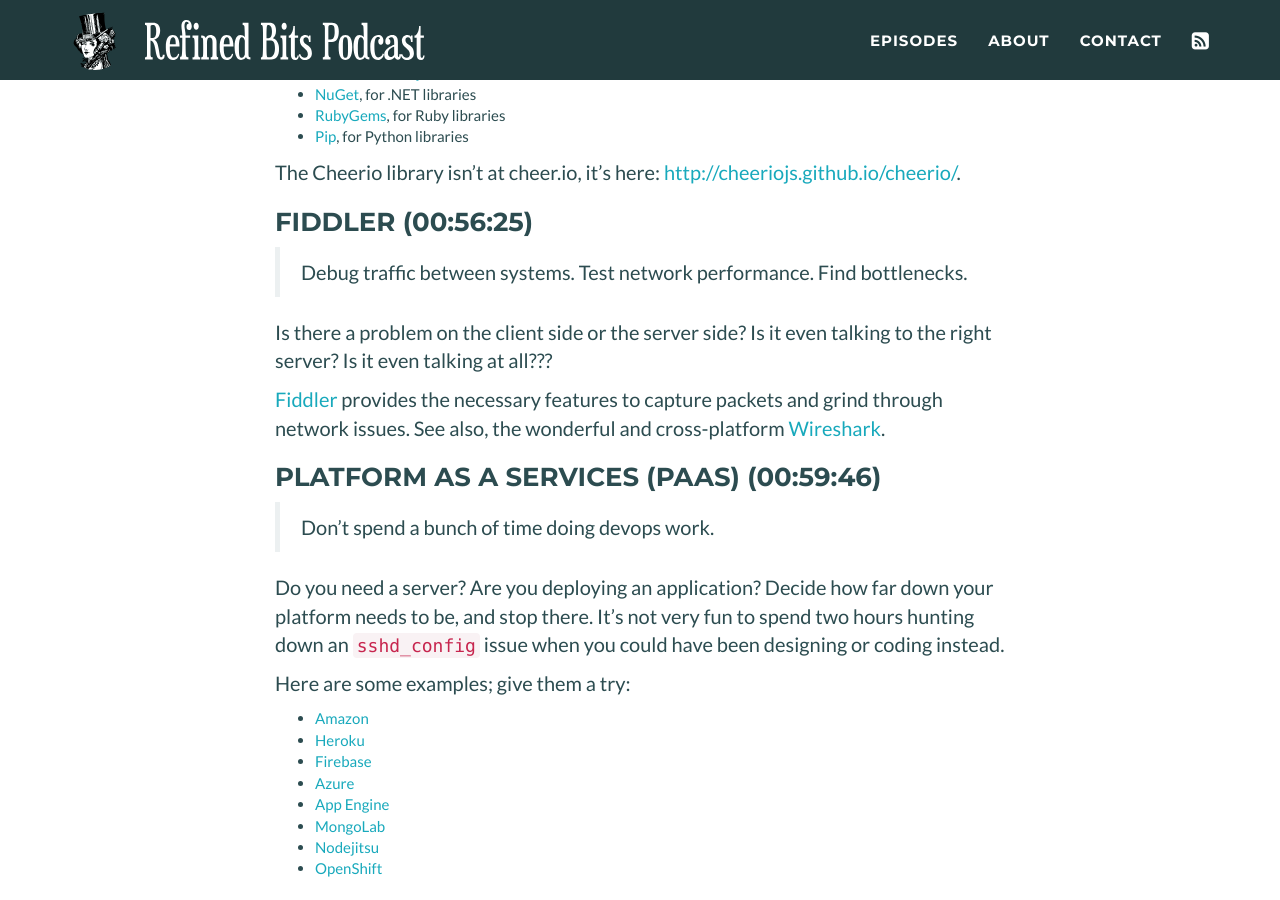
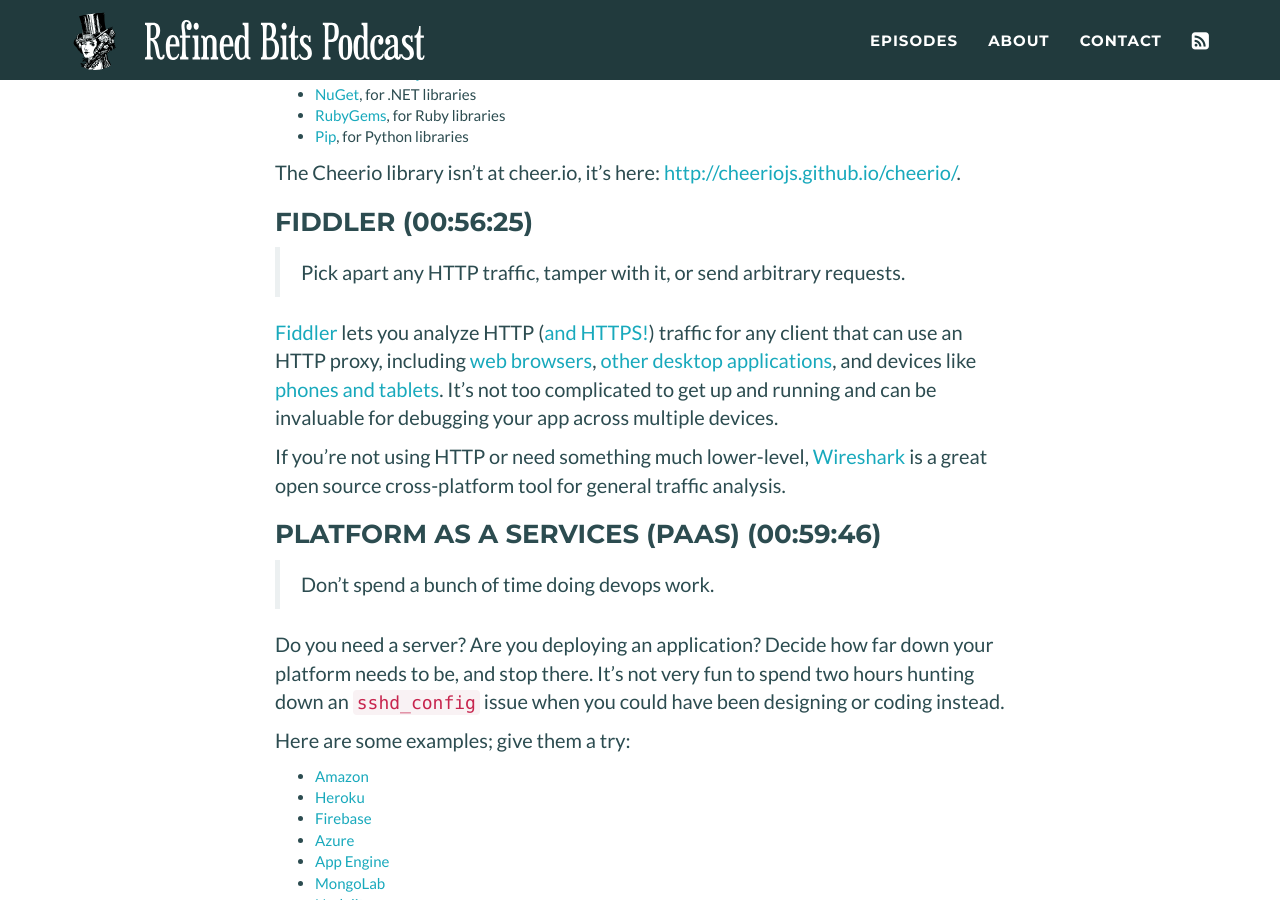
Before and after one commit to refined-bits/refinedbitspodcast.com, a Jekyll site: the page built from _posts/2014-12-16-preparing-for-a-hackathon.md, in a window 1280 px wide and 900 px high, scrolled down 6134 px. Built offline with Jekyll 4.4.1, drawn with Linux system fonts in a browser that asks for light colours.

Commit message:
Fiddler notes edits.

```diff
--- a/_posts/2014-12-16-preparing-for-a-hackathon.md
+++ b/_posts/2014-12-16-preparing-for-a-hackathon.md
@@ -197,11 +197,11 @@
 
 ### Fiddler (00:56:25)
 
-> Debug traffic between systems.  Test network performance.  Find bottlenecks.
+> Pick apart any HTTP traffic, tamper with it, or send arbitrary requests.
 
-Is there a problem on the client side or the server side? Is it even talking to the right server? Is it even talking at all???
+[Fiddler](http://www.telerik.com/fiddler) lets you analyze HTTP ([and HTTPS!](http://docs.telerik.com/fiddler/Configure-Fiddler/Tasks/DecryptHTTPS)) traffic for any client that can use an HTTP proxy, including [web browsers](http://docs.telerik.com/fiddler/Configure-Fiddler/Tasks/ConfigureBrowsers), [other desktop applications](http://docs.telerik.com/fiddler/Configure-Fiddler/Tasks/ConfigureDotNETApp), and devices like [phones and tablets](http://docs.telerik.com/fiddler/Configure-Fiddler/Tasks/ConfigureForAndroid). It's not too complicated to get up and running and can be invaluable for debugging your app across multiple devices.
 
-[Fiddler](http://www.telerik.com/fiddler) provides the necessary features to capture packets and grind through network issues.  See also, the wonderful and cross-platform [Wireshark](https://www.wireshark.org/).
+If you're not using HTTP or need something much lower-level, [Wireshark](https://www.wireshark.org/) is a great open source cross-platform tool for general traffic analysis.
 
 ### Platform as a Services (PaaS) (00:59:46)
 
```
